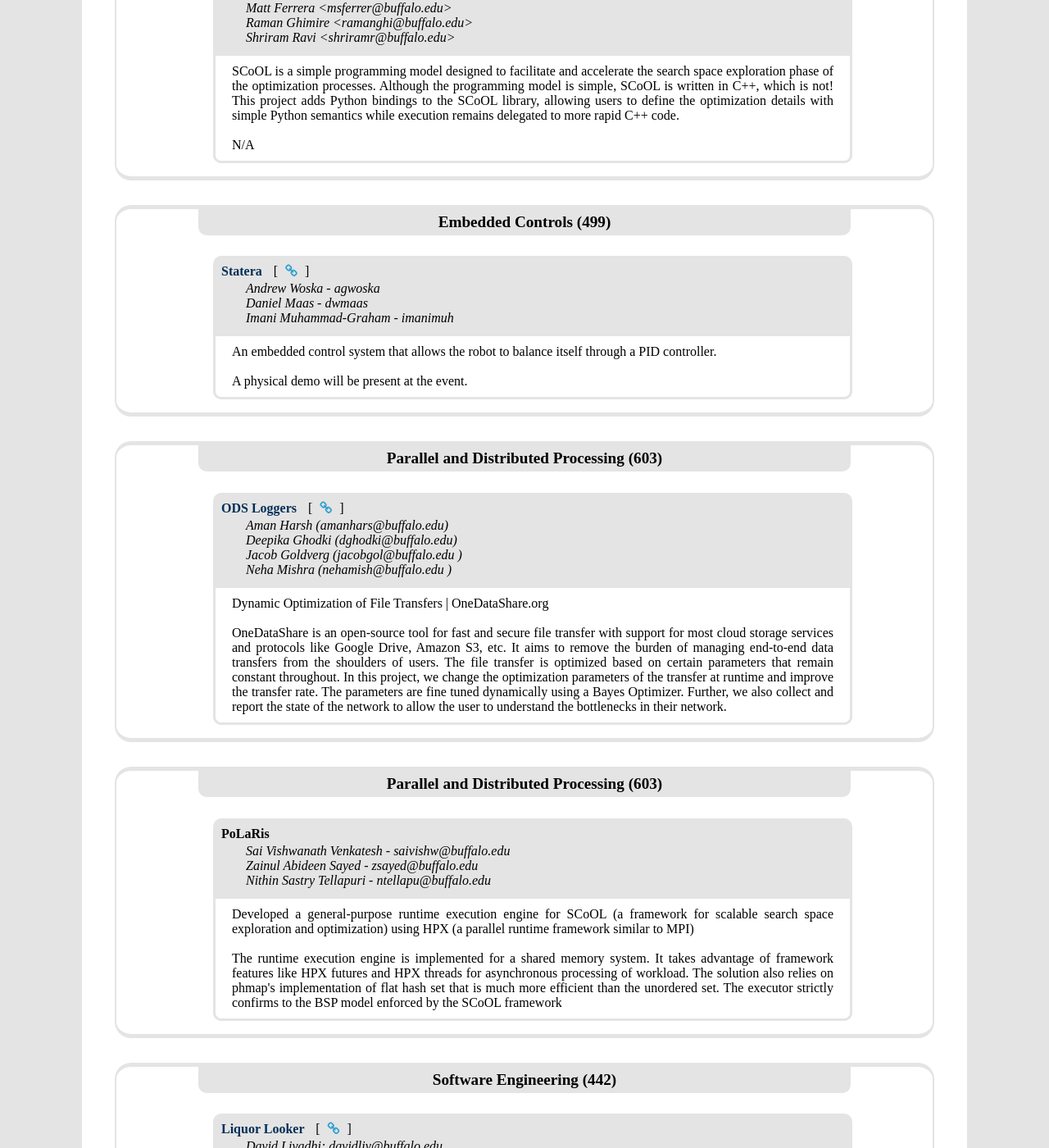
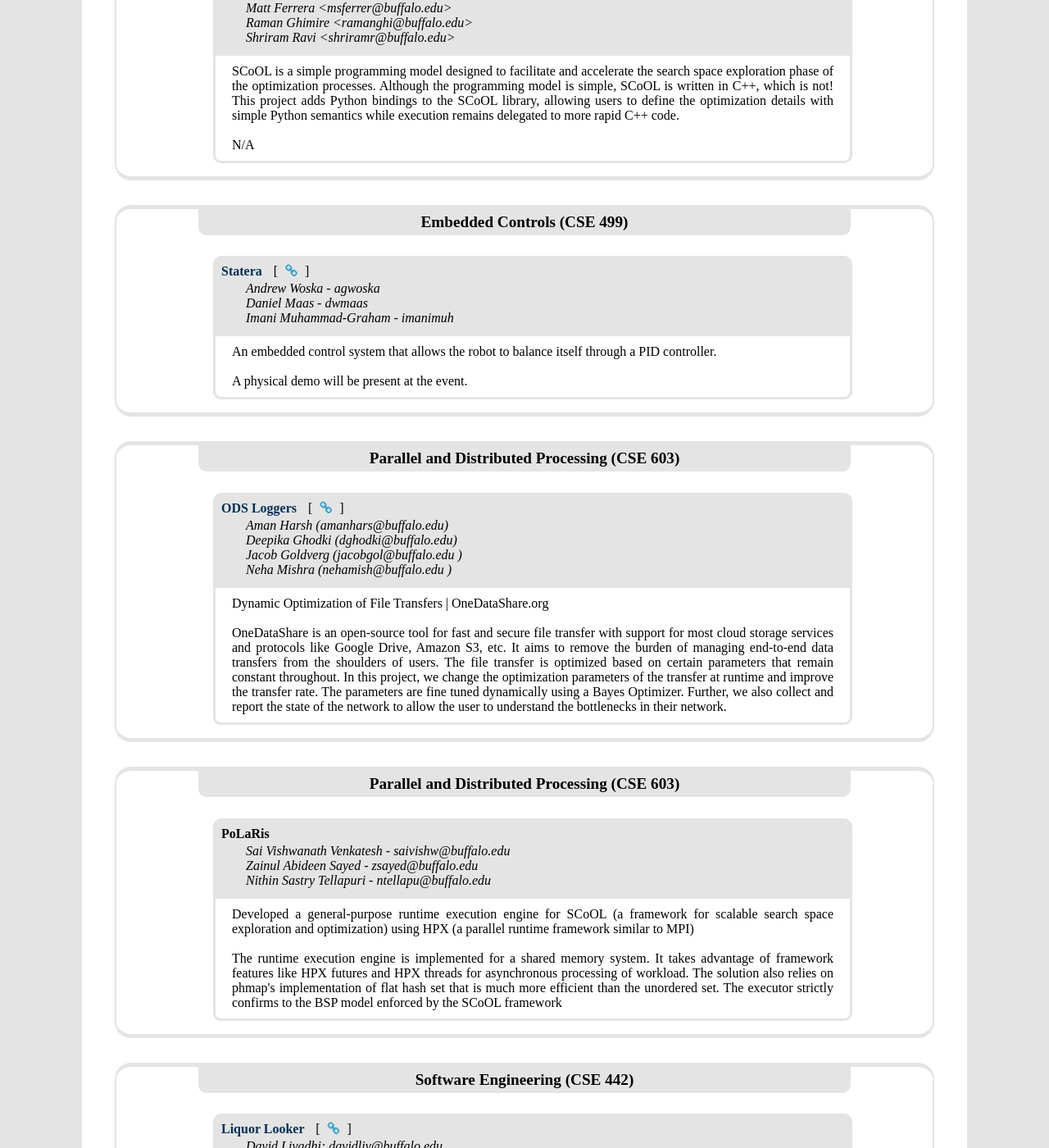
Before and after one commit to UB-CSE-Demo-Day/ub-cse-demo-day.github.io, a Jekyll site: the page built from _by_year/2022sp.md, in a window 1280 px wide and 1400 px high, scrolled down 8087 px. Shown: the whole window at 82% size. Built offline with Jekyll 4.4.1, drawn with Linux system fonts in a browser that asks for light colours; some of the changed text lies outside the part shown.

Commit message:
CSE Course Codes

```diff
--- a/_data/2022sp.yaml
+++ b/_data/2022sp.yaml
@@ -1,4 +1,4 @@
-- code: 611
+- code: CSE 611
   projects:
   - description: Distributed systems simulator is a web application that lets users
       simulate distributed systems protocols interactively. The primary intent of
@@ -350,7 +350,7 @@
     title: MOS Authenticator
     url: https://github.com/makeopensource/Authenticator
   title: Open-Source Programming Club
-- code: 603
+- code: CSE 603
   projects:
   - description: SCoOL is a simple programming model designed to facilitate and accelerate
       the search space exploration phase of the optimization processes. Although the
@@ -364,7 +364,7 @@
     - name: Shriram Ravi <shriramr@buffalo.edu>
     title: PySCoOL
   title: ''
-- code: 499
+- code: CSE 499
   projects:
   - description: An embedded control system that allows the robot to balance itself
       through a PID controller.<br><br>A physical demo will be present at the event.
@@ -375,7 +375,7 @@
     title: Statera
     url: https://github.com/agwoska/cse499-portfolio
   title: Embedded Controls
-- code: 603
+- code: CSE 603
   projects:
   - description: Dynamic Optimization of File Transfers | OneDataShare.org<br><br>OneDataShare
       is an open-source tool for fast and secure file transfer with support for most
@@ -395,7 +395,7 @@
     title: ODS Loggers
     url: https://onedatashare.org/
   title: Parallel and Distributed Processing
-- code: 603
+- code: CSE 603
   projects:
   - description: Developed a general-purpose runtime execution engine for SCoOL (a
       framework for scalable search space exploration and optimization) using HPX
@@ -411,7 +411,7 @@
     - name: Nithin Sastry Tellapuri - ntellapu@buffalo.edu
     title: PoLaRis
   title: Parallel and Distributed Processing
-- code: 442
+- code: CSE 442
   projects:
   - description: We have built a web application that allows users to find the cheapest
       alcohol in their area and also provide directions, the second half of our project
@@ -426,7 +426,7 @@
     title: Liquor Looker
     url: cheshire.cse.buffalo.edu:1831
   title: Software Engineering
-- code: 700
+- code: CSE 700
   projects:
   - description: "Ostreidae: Serenades for Settling\u201D is multimedia operatic installation\
       \ that examines how oyster settlement patterns are impacted by anthropogenic\
@@ -458,7 +458,7 @@
       Oysters)'
     url: https://stephanierothenberg.com/tending-ostreidae-serenades-for-settling/
   title: TUT Independent Study
-- code: 700
+- code: CSE 700
   projects:
   - description: "GEP<br>Is a project based on interactive devices that seek to enhance\
       \ the creating, exploring and/or experience sound.<br>It is anchored on the\
```
